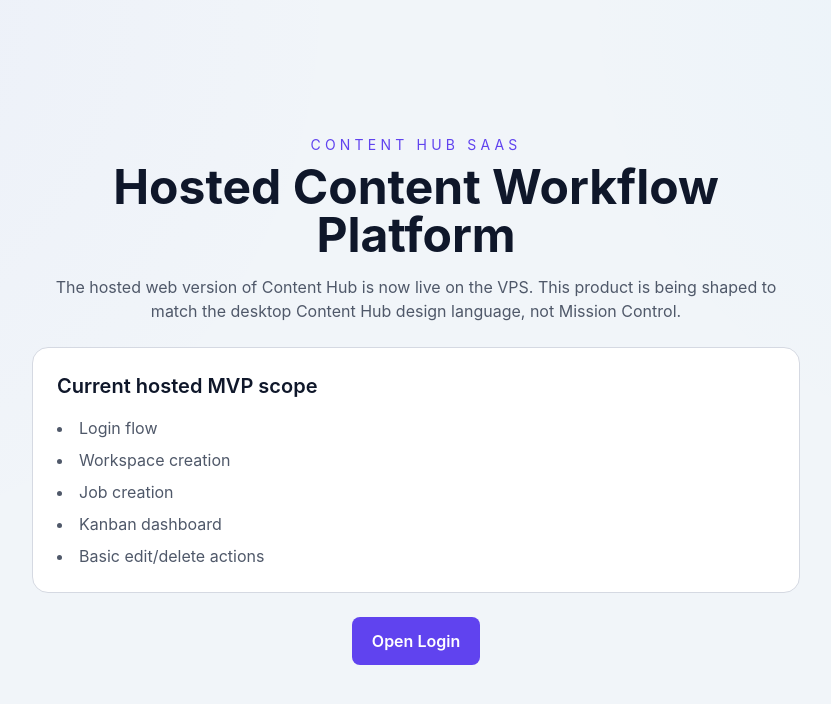
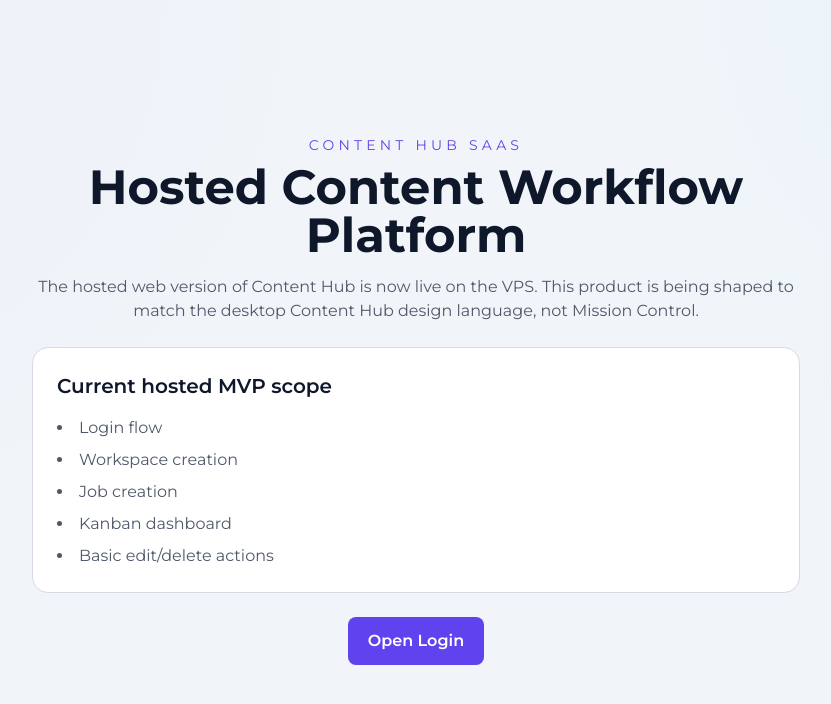
Before and after one commit to DeanosAi/contenthubvps, a Next.js app: page / in a window 1280 px wide. Shown: the top 704 px of the page, without its empty margins (224-1055 px from the left). Built offline with nearby package versions, Linux system fonts and the light colour scheme.

Commit message:
Round 7.15: switch app font to Montserrat via next/font

```diff
--- a/src/app/globals.css
+++ b/src/app/globals.css
@@ -71,7 +71,12 @@
 html, body {
   background-color: #f1f5f9;
   color: #0f172a;
-  font-family: -apple-system, BlinkMacSystemFont, 'Segoe UI', Roboto, 'Helvetica Neue', Arial, sans-serif;
+  /* Round 7.15: Montserrat (loaded via next/font in layout.tsx) is
+     the primary sans. The CSS variable --font-montserrat is set on
+     the <html> element by next/font; if for any reason the variable
+     is undefined or the font fails to load, the browser falls
+     through to the system stack so the page never renders unstyled. */
+  font-family: var(--font-montserrat), -apple-system, BlinkMacSystemFont, 'Segoe UI', Roboto, 'Helvetica Neue', Arial, sans-serif;
   color-scheme: light;
   min-height: 100vh;
 }
--- a/src/app/layout.tsx
+++ b/src/app/layout.tsx
@@ -1,10 +1,39 @@
 import type { Metadata } from "next";
-import { Geist, Geist_Mono } from "next/font/google";
+import { Montserrat, Geist_Mono } from "next/font/google";
 import "./globals.css";
 
-const geistSans = Geist({
-  variable: "--font-geist-sans",
+/**
+ * Round 7.15: switched primary sans font from Geist to Montserrat.
+ *
+ * Montserrat is a humanist sans-serif with strong title-case
+ * presence and good legibility at small sizes. Used widely by
+ * polished SaaS apps for both headings and body text — gives the
+ * app a more "designed" feel than the system UI fallback.
+ *
+ * Weights included (matching the Tailwind classes the app uses):
+ *   400 normal     →  default body text
+ *   500 medium     →  font-medium (e.g. workspace names, sidebars)
+ *   600 semibold   →  font-semibold (most headings, buttons)
+ *   700 bold       →  font-bold (rare, strong emphasis)
+ *   800 extrabold  →  reserved for future use
+ *
+ * No italics — the app doesn't currently use italic-styled UI text
+ * anywhere. Skipping italics shaves ~75kb off the initial bundle.
+ *
+ * `display: 'swap'` tells the browser to render fallback text first
+ * and swap in Montserrat once it's loaded. Without this, users on
+ * slow connections see a blank space while the font downloads
+ * (FOIT — flash of invisible text). With swap, they see system
+ * font instantly, then the page restyles when Montserrat arrives
+ * (FOUT — flash of unstyled text). FOUT is much better UX for
+ * content-heavy apps where readability beats pixel-perfect
+ * branding on first paint.
+ */
+const montserrat = Montserrat({
+  variable: "--font-montserrat",
   subsets: ["latin"],
+  weight: ["400", "500", "600", "700", "800"],
+  display: "swap",
 });
 
 const geistMono = Geist_Mono({
@@ -36,7 +65,7 @@ export default function RootLayout({
   return (
     <html
       lang="en"
-      className={`${geistSans.variable} ${geistMono.variable} h-full antialiased`}
+      className={`${montserrat.variable} ${geistMono.variable} h-full antialiased`}
       style={{ backgroundColor: '#f1f5f9', color: '#0f172a' }}
     >
       <body
```
